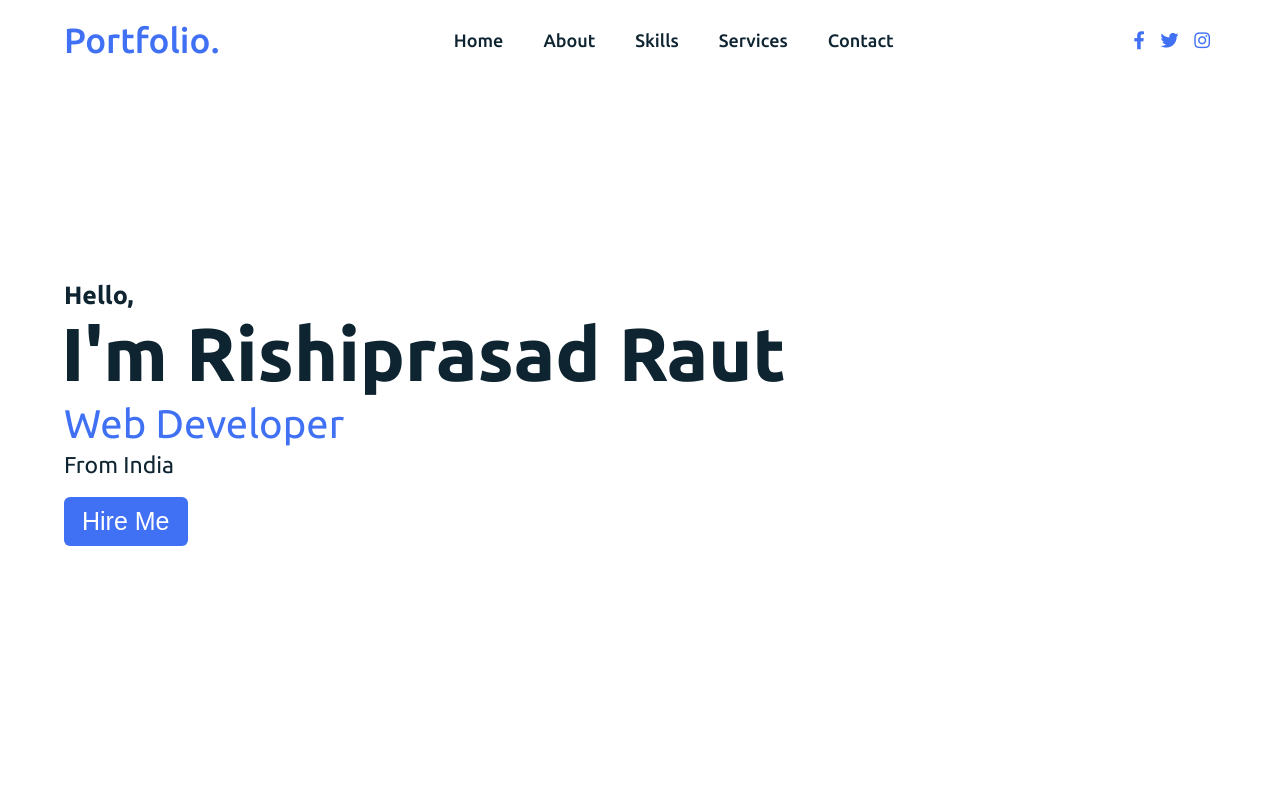
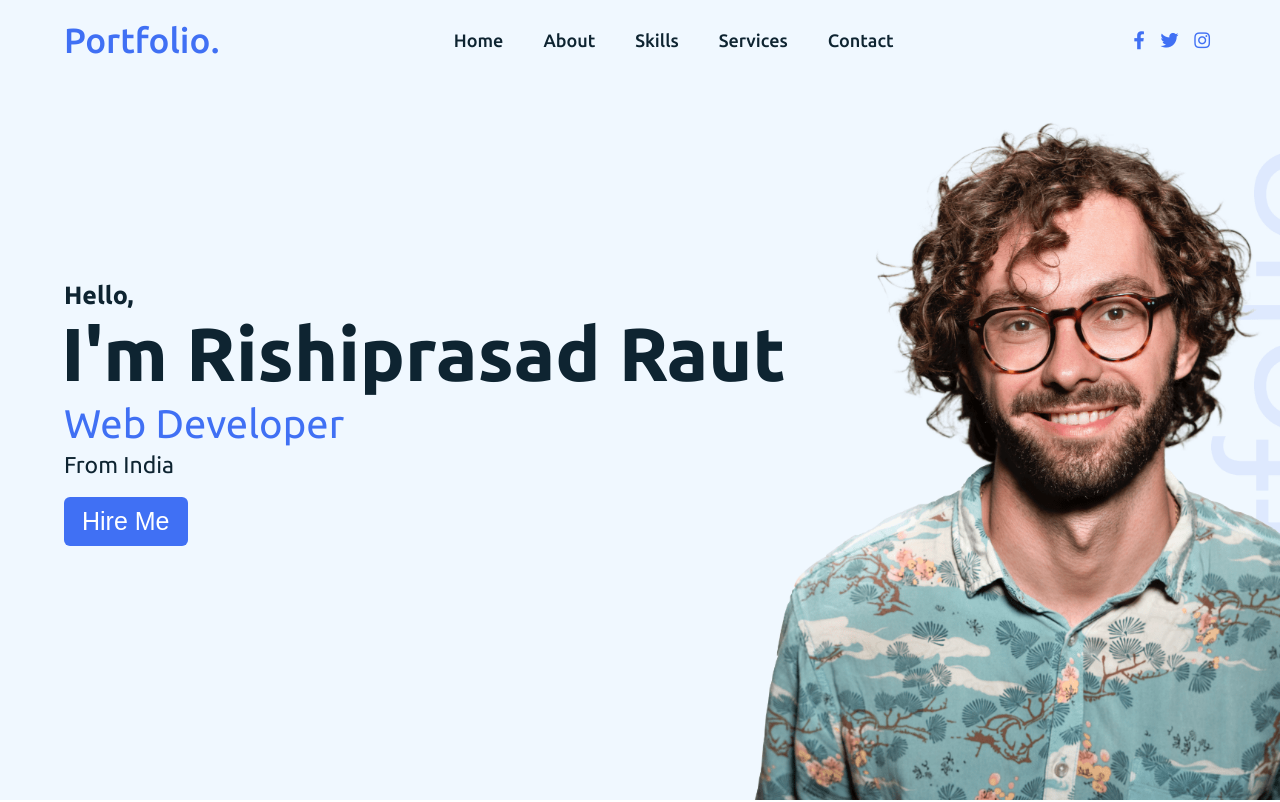
Before and after one commit to Rishiprasadraut/Portfolio, a plain HTML site: page index.html in a window 1280 px wide. Shown: the top 802 px of the page. Drawn offline with Linux system fonts and the light colour scheme.

Commit message:
Update style.css

```diff
--- a/style.css
+++ b/style.css
@@ -130,7 +130,7 @@ nav.sticky .menu-btn {
 .home {
   height: 100vh;
   width: 100%;
-  background: url("images/background.png") no-repeat;
+  background: url("image/background.png") no-repeat;
   background-size: cover;
   background-position: center;
   background-attachment: fixed;
```
